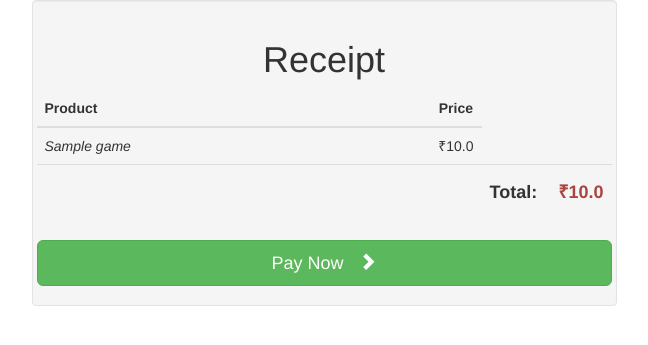
After one commit to RuchirRathod/SP_GameStore, a Django app: template shop/templates/shop/receipt.html in a window 1280 px wide. The commit adds this page. Shown: the top 345 px of the page, without its empty margins (316-964 px from the left). Run offline with Django 4.2, Linux system fonts and the light colour scheme; the template is opened without the code that fills it: values that come from a table or form of the project are taken from there, others are empty; tables that the repository leaves empty hold one stand-in row (values such as "Sample post"); some libraries are stand-ins or nearby versions.

Commit message:
Change Payment

```diff
--- a/shop/templates/shop/catalog.html
+++ b/shop/templates/shop/catalog.html
@@ -9,7 +9,7 @@
                     <div class="content">
                         <p class="title is-medium">{{ game.title }}</p>
                         <p class="subtitle is-small">Built by {{ game.developer }}</p>
-                        <a class="button is-info is-medium" href="{% url 'shop:game_info' game.id %}">Add to cart</a>
+                        <a class="button is-info is-medium" href="{% url 'shop:game_info' game.id %}">Buy</a>
                         <div class="title is-pulled-right">₹{{ game.price }}</div>
                     </div>
                 </div>
--- a/shop/templates/shop/play_game.html
+++ b/shop/templates/shop/play_game.html
@@ -3,5 +3,6 @@
 
 
 <h1 id="game_title" class="title">Play the game {{ game.title }} in the iFrame</h1>
-<iframe class="box" id="game_frame" width="500" height="400" src="{{ game.url }}"></iframe>
+<!-- <iframe class="box" id="game_frame" width="500" height="400" src="{{ game.url }}"></iframe> -->
+<iframe width="967" height="544" src="{{ game.url }}" title="YouTube video player" frameborder="0" allow="accelerometer; autoplay; clipboard-write; encrypted-media; gyroscope; picture-in-picture" allowfullscreen></iframe>
 {% endblock content %}
--- /dev/null
+++ b/shop/templates/shop/receipt.html
@@ -0,0 +1,44 @@
+<!DOCTYPE html>
+<html lang="en">
+<head>
+    <link href="//netdna.bootstrapcdn.com/bootstrap/3.0.0/css/bootstrap.min.css" rel="stylesheet" id="bootstrap-css">
+    <script src="//netdna.bootstrapcdn.com/bootstrap/3.0.0/js/bootstrap.min.js"></script>
+    <script src="//code.jquery.com/jquery-1.11.1.min.js"></script>
+</head>
+<body>
+    <div class="container">
+        <div class="row">
+            <div class="well col-xs-10 col-sm-10 col-md-6 col-xs-offset-1 col-sm-offset-1 col-md-offset-3">
+                    <div class="row">
+                        <div class="text-center">
+                            <h1>Receipt</h1>
+                        </div>
+                        </span>
+                        <table class="table table-hover">
+                            <thead>
+                                <tr>
+                                    <th>Product</th>
+                                    <th class="text-center">Price</th>
+                                </tr>
+                            </thead>
+                            <tbody>
+                                <tr>
+                                    <td class="col-md-9"><em>{{ game.title }}</em></h4></td>
+                                    <td class="col-md-1 text-center">₹{{ game.price }}</td>
+                                </tr>
+                                <tr>
+                                    <td>   </td>
+                                    <td>   </td>
+                                    <td class="text-right"><h4><strong>Total: </strong></h4></td>
+                                    <td class="text-center text-danger"><h4><strong>₹{{ game.price }}</strong></h4></td>
+                                </tr>
+                            </tbody>
+                        </table>
+                        <a class="btn btn-success btn-lg btn-block" href="{% url 'shop:payment_success' game.id %}" type="submit">
+                            Pay Now   <span class="glyphicon glyphicon-chevron-right"></span>
+                        </a></td>
+                    </div>
+            </div>
+        </div>
+</body>
+</html>
--- a/shop/urls.py
+++ b/shop/urls.py
@@ -12,7 +12,9 @@ urlpatterns = [
     path('logout', views.logout_view, name='logout'),
     path('signup', views.signup, name='signup'),
     path('home', views.home, name='home'),
-    path('payment/success/', views.payment_success, name='payment_success'),
+    path('home', views.home, name='home'),
+    #path('receipt', views.receipt, name='receipt'),
+    path('payment_success/<int:game_id>', views.payment_success, name='payment_success'),
     path('payment/error', views.payment_error, name='payment_error'),
     path('payment/cancel', views.payment_cancel, name='payment_cancel'),
     path('catalog', views.catalog_view, name='catalog'),
```
Also changed, not shown: shop/templates/shop/game_info.html (+1 -8 lines), shop/views.py (+13 -30 lines).
